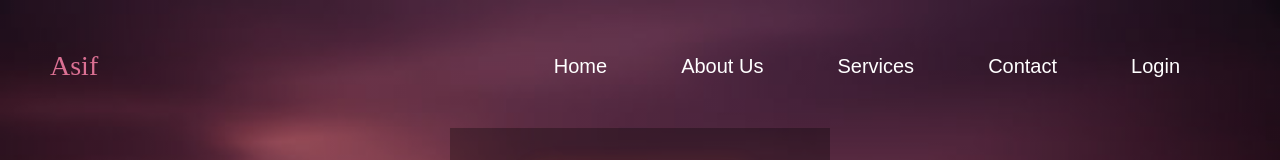
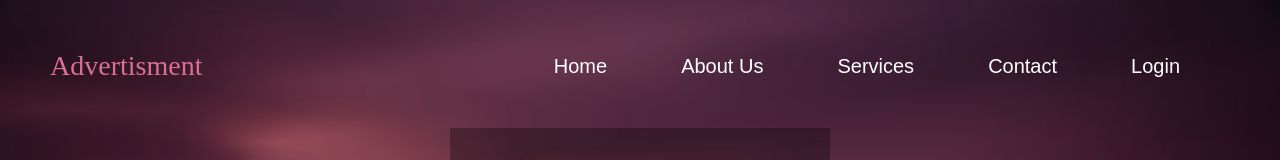
Before and after one commit to Asif772/index.github.io, a plain HTML site: page index.html in a window 1280 px wide. Shown: the top 160 px of the page. Drawn offline with Linux system fonts and the light colour scheme.

Commit message:
Update index.html

```diff
--- a/index.html
+++ b/index.html
@@ -10,7 +10,7 @@
     <div class="full-page">
         <div class="navbar">
             <div>
-                <a href='website.html'>Asif</a>
+                <a href='website.html'>Advertisment</a>
             </div>
             <nav>
                 <ul id='MenuItems'>
```
